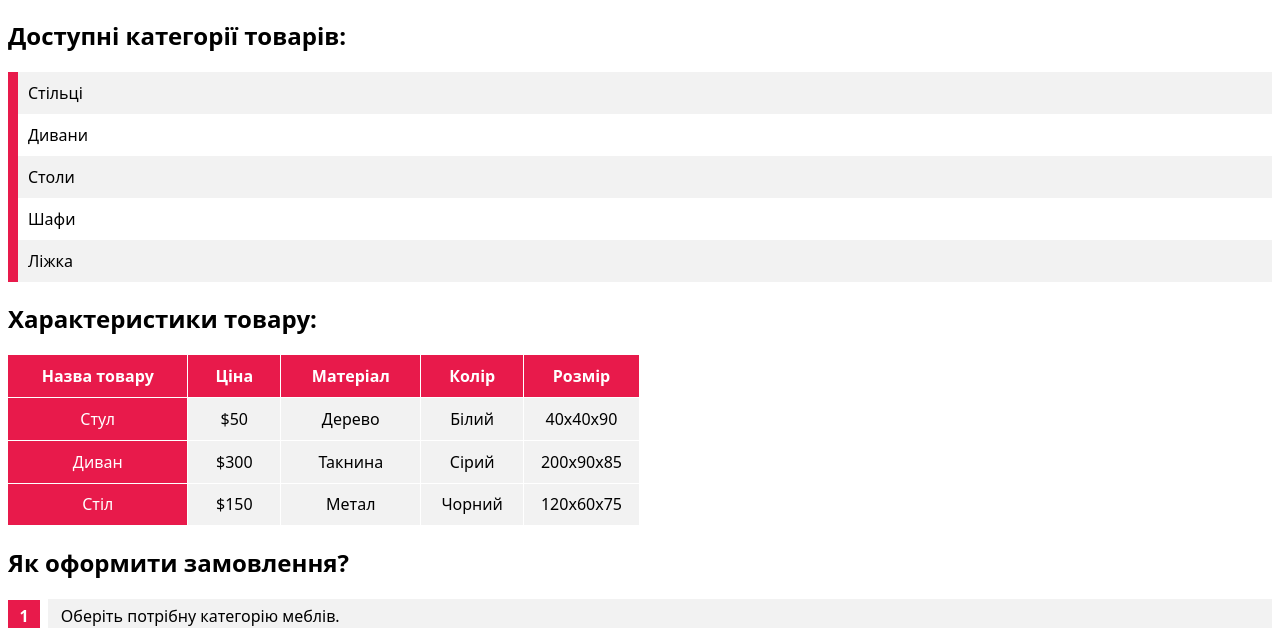
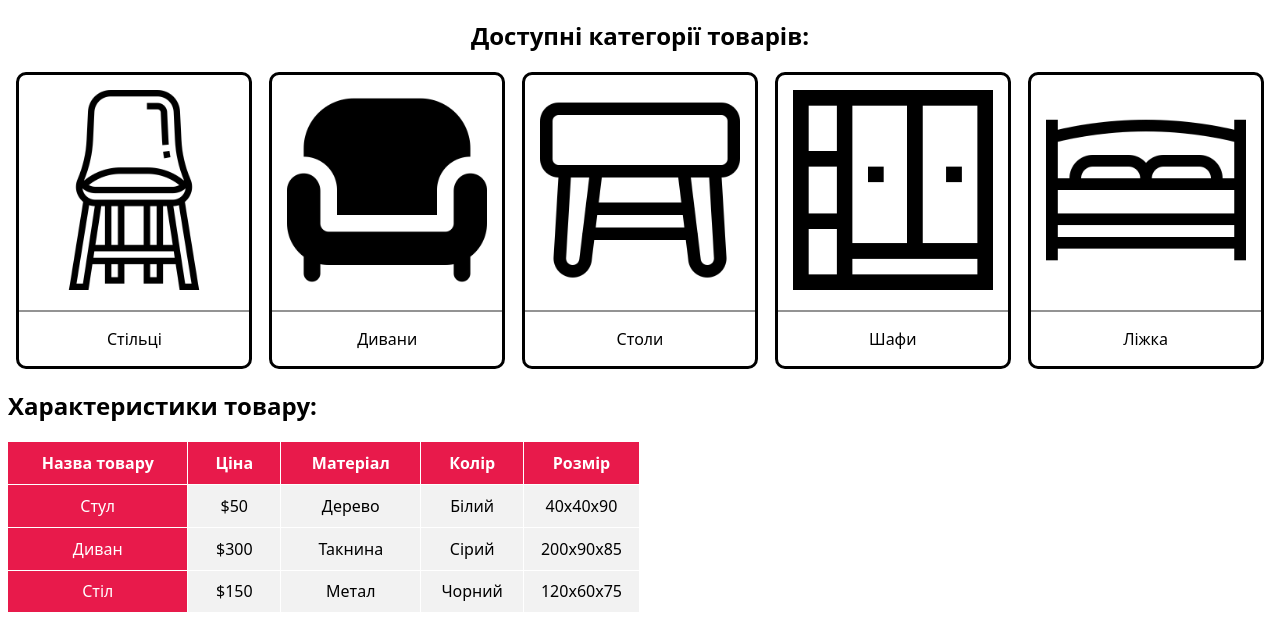
Before and after one commit to sataandagii/IC-34-Honcharenko-Lab3, a plain HTML site: page task1.html in a window 1280 px wide. Shown: the part 205-833 px from the top of the page. Drawn offline with Linux system fonts and the light colour scheme.

Commit message:
add-cards

```diff
--- a/style1.css
+++ b/style1.css
@@ -51,6 +51,7 @@ button.red{
     color: white;
     padding: 15px 32px;
     margin: 6px;
+    margin-right: 60px;
     text-align: center;
     text-decoration: none;
     cursor: pointer;
@@ -79,21 +80,29 @@ h1{
     background:#e81a4b;
 }
 
-ul{
-    list-style-type:circle;
+.categories{
+    display: flex;
+    justify-content: space-around;
 }
 
-.zbr{
-    list-style: none;
-    border-left: 10px solid #e81a4b;
-    padding: 0;
+.card{
+    border: 3px solid black;
+    border-radius: 10px;
+    transition-duration: 0.3s;
 }
 
-.zbr li{
-    padding: 10px;
+.card:hover{
+    border: 3px solid #e81a4b;
 }
-.zbr li:nth-child(odd) {background: #f2f2f2;}
-.zbr li:nth-child(even) {background: white;}
+
+.picture{
+   padding: 15px;
+}
+
+.productname{
+    text-align: center;
+    border-top: 2px solid rgb(147, 147, 147);
+}
 
 
 .prdct{
--- a/task1.html
+++ b/task1.html
@@ -26,15 +26,59 @@
       <h1>Вітаємо у SmartMeb!</h1>
     </div>
 
+
+    <h2 style="text-align: center;">Доступні категорії товарів:</h2>
     <div class="categories">
-    <h2>Доступні категорії товарів:</h2>
-      <ul class="zbr">
-          <li>Стільці</li>
-          <li>Дивани</li>
-          <li>Столи</li>
-          <li>Шафи</li>
-          <li>Ліжка</li>
-        </ul>
+
+      <div class="card">
+        <div class="picture">
+          <img src="products/chair.png" alt="chair" width="200" height="200">
+        </div>
+
+        <div class="productname">
+          <p>Стільці</p>
+        </div>
+      </div>
+
+      <div class="card">
+        <div class="picture">
+          <img src="products/couch.png" alt="couch" width="200" height="200">
+        </div>
+
+        <div class="productname">
+          <p>Дивани</p>
+        </div>
+      </div>
+
+      <div class="card">
+        <div class="picture">
+          <img src="products/table.png" alt="table" width="200" height="200">
+        </div>
+
+        <div class="productname">
+          <p>Столи</p>
+        </div>
+      </div>
+
+      <div class="card">
+        <div class="picture">
+          <img src="products/closet.png" alt="closet" width="200" height="200">
+        </div>
+
+        <div class="productname">
+          <p>Шафи</p>
+        </div>
+      </div>
+
+      <div class="card">
+        <div class="picture">
+          <img src="products/bed.png" alt="bed" width="200" height="200">
+        </div>
+
+        <div class="productname">
+          <p>Ліжка</p>
+        </div>
+      </div>
     </div>
 
     <div class="characteristics">
```
Also changed, not shown: products/bed.png (added), products/chair.png (added), products/closet.png (added), products/couch.png (added), products/table.png (added).
